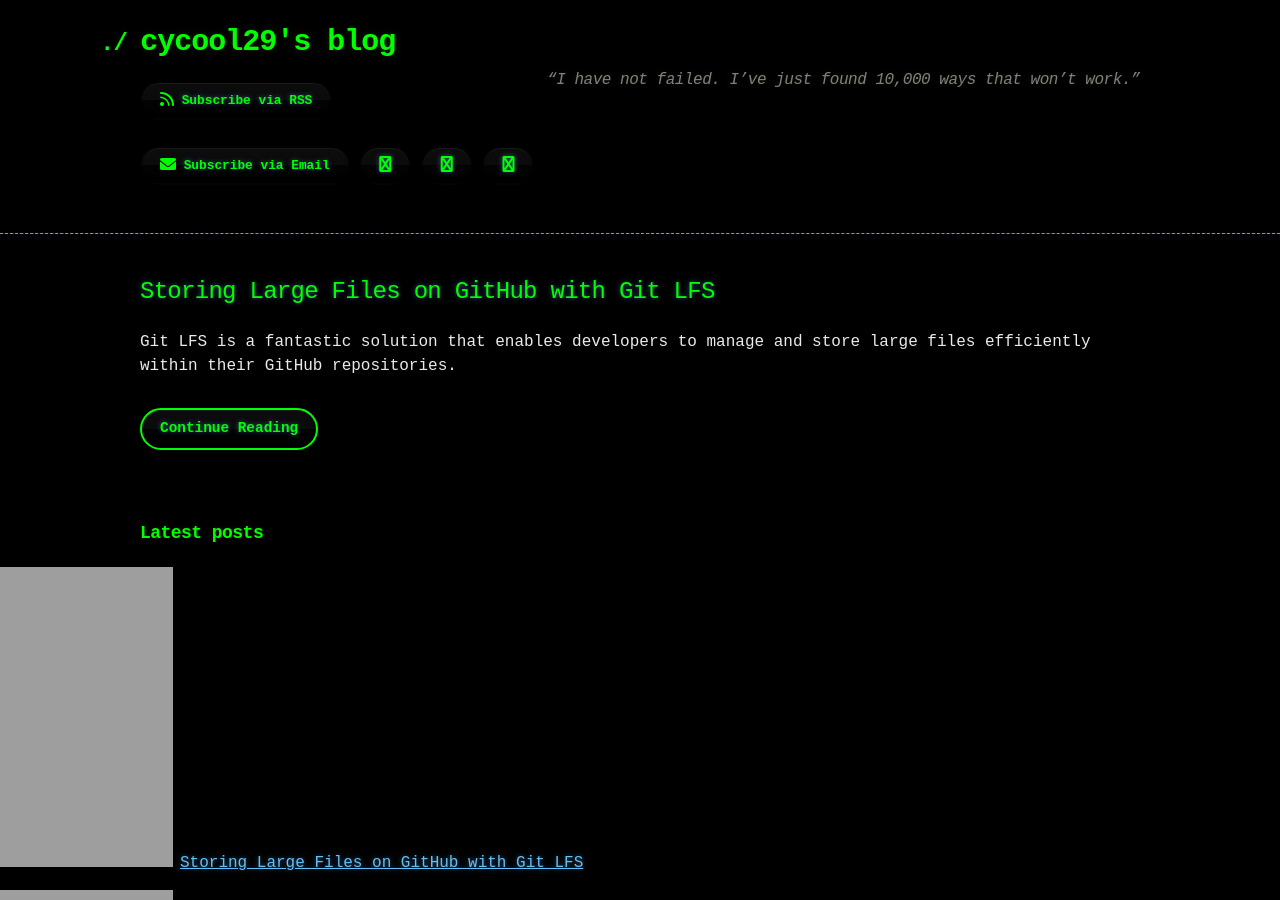
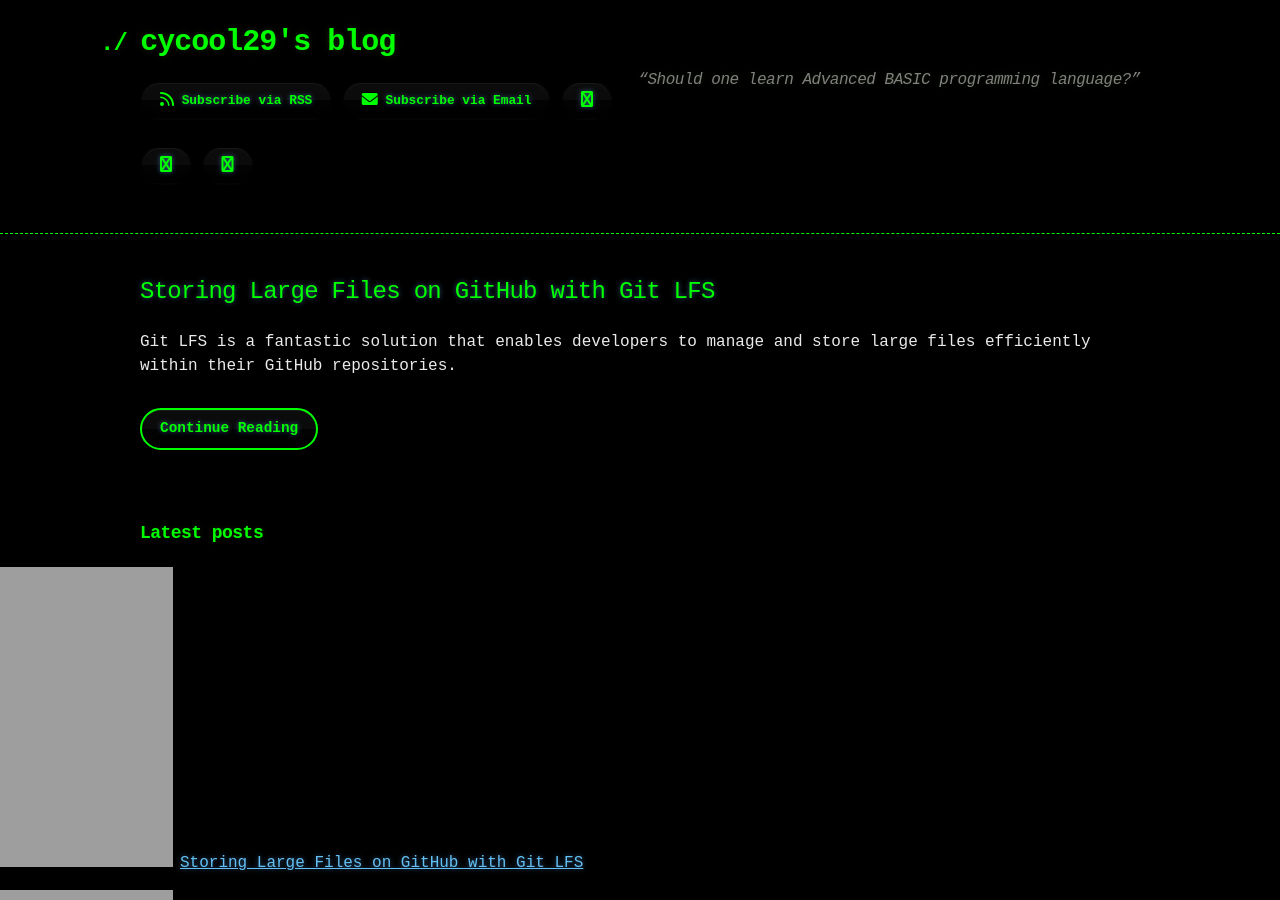
Before and after one commit to cycool29/cycool29.github.io, a Jekyll site: the page built from index.md, in a window 1280 px wide and 900 px high. Built offline with Jekyll 4.4.1, drawn with Linux system fonts in a browser that asks for light colours; a style sheet for code colours, icons or effects is not loaded.

Commit message:
Update quotes

```diff
--- a/_config.yml
+++ b/_config.yml
@@ -1,5 +1,5 @@
 title: cycool29's blog
-description: "“I have not failed. I’ve just found 10,000 ways that won’t work.” "
+description: "“Should one learn Advanced BASIC programming language?” "
 bio: A high school student. Intermediate in Python, Git, Bash. Learning JavaScript. He/Him. "
 author: cycool29
 url: https://cycool29.github.io
```
